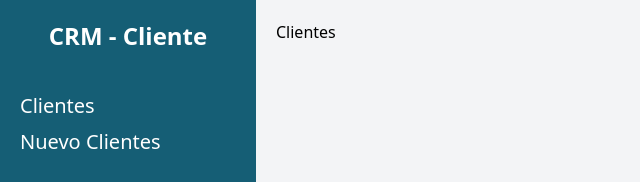
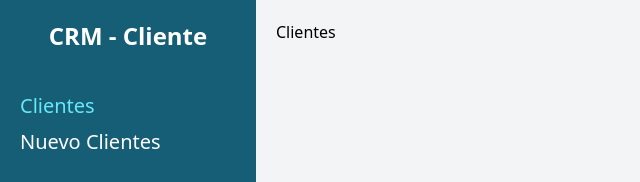
Before and after one commit to epe0413/crm-react-2.0, a React (Vite) app: page / in a window 1280 px wide. Shown: the top 182 px of the page, without its empty margins (0-640 px from the left). Built offline with nearby package versions, Linux system fonts and the light colour scheme.

Commit message:
Resaltar la página actual

```diff
--- a/src/components/Layout.jsx
+++ b/src/components/Layout.jsx
@@ -1,6 +1,8 @@
-import { Outlet, Link } from 'react-router-dom'
+import { Outlet, Link, useLocation } from 'react-router-dom'
 
 const Layout = () => {
+    const location = useLocation();
+
     return (
         <div className='md:flex md:min-h-screen'>
             <aside className='md:w-1/5 bg-cyan-800 px-5 py-5'>
@@ -9,9 +11,14 @@ const Layout = () => {
                 <nav className='mt-10'>
                     {/* <a href="/">Clientes</a>
                     <a href="/clients/new">Nuevo Clientes</a> */}
-                    <Link className='text-xl block mt-2 hover:text-blue-300 text-white' to="/">Clientes</Link>
-                    <Link className='text-xl block mt-2 hover:text-blue-300 text-white' to="/clients/new">Nuevo Clientes</Link>
-
+                    <Link
+                        className={`${location.pathname === '/'  ? 'text-cyan-300' : 'text-white'} text-xl block mt-2 hover:text-cyan-300`}
+                        to="/"
+                    >Clientes</Link>
+                    <Link
+                        className={`${location.pathname === '/clients/new'  ? 'text-cyan-300' : 'text-white'} text-xl block mt-2 hover:text-cyan-300`}
+                        to="/clients/new"
+                    >Nuevo Clientes</Link>
                 </nav>
             </aside>
             <div className="md:w-4/5 p-5 md:h-screen overflow-scroll">
```
